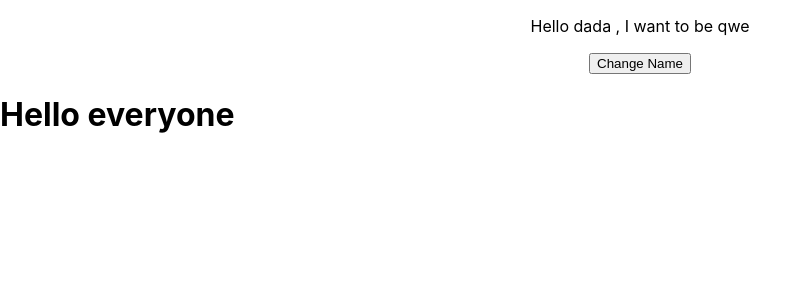
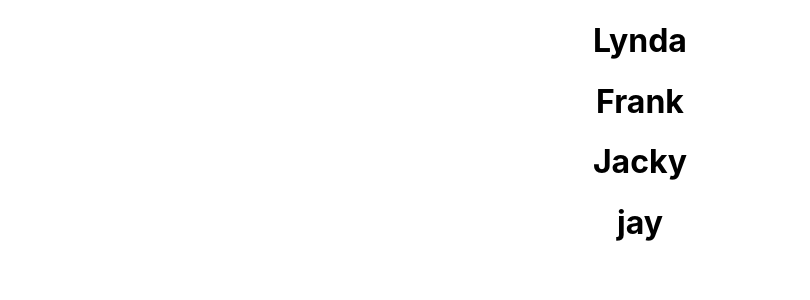
Before and after one commit to jaypandya1/monsters-rolodex, a React (Create React App) app in the folder monsters-rolodex/: page / in a window 1280 px wide. Shown: the top 300 px of the page, without its empty margins (0-810 px from the left). Built offline with nearby package versions, Linux system fonts and the light colour scheme.

Commit message:
adding notes for constructor and map()

```diff
--- a/monsters-rolodex/public/index.html
+++ b/monsters-rolodex/public/index.html
@@ -10,36 +10,14 @@
       content="Web site created using create-react-app"
     />
     <link rel="apple-touch-icon" href="%PUBLIC_URL%/logo192.png" />
-    <!--
-      manifest.json provides metadata used when your web app is installed on a
-      user's mobile device or desktop. See https://developers.google.com/web/fundamentals/web-app-manifest/
-    -->
     <link rel="manifest" href="%PUBLIC_URL%/manifest.json" />
-    <!--
-      Notice the use of %PUBLIC_URL% in the tags above.
-      It will be replaced with the URL of the `public` folder during the build.
-      Only files inside the `public` folder can be referenced from the HTML.
 
-      Unlike "/favicon.ico" or "favicon.ico", "%PUBLIC_URL%/favicon.ico" will
-      work correctly both with client-side routing and a non-root public URL.
-      Learn how to configure a non-root public URL by running `npm run build`.
-    -->
     <title>Monsters-rolodex</title>
   </head>
   <body>
     <noscript>You need to enable JavaScript to run this app.</noscript>
     <div id="root"></div>
 
-    <h1>Hello everyone</h1>
-    <!--
-      This HTML file is a template.
-      If you open it directly in the browser, you will see an empty page.
 
-      You can add webfonts, meta tags, or analytics to this file.
-      The build step will place the bundled scripts into the <body> tag.
-
-      To begin the development, run `npm start` or `yarn start`.
-      To create a production bundle, use `npm run build` or `yarn build`.
-    -->
   </body>
 </html>
--- a/monsters-rolodex/src/App.js
+++ b/monsters-rolodex/src/App.js
@@ -3,20 +3,34 @@ import "./App.css";
 
 class App extends Component {
   constructor() {
+    //its method to initialize an objects state in a class. it automatically calls during the creation of an object in a  class.
+    /*
+The constructor in react is called before the component is mounted.
+When you implement the constructor for a React Component , you need to call super(props) method before any other statements.
+
+##Syntax :
+Constructor (props) {
+  super(props);
+}
+
+##Uses of constructors ::
+1. It used for initializing the local state of the component by assigning an object to this.state
+2. It used for binding event handler methods that occur in your component.
+
+*/
     super();
 
     this.state = {
-      name: "dada",
-      company:'qwe'
+      monsters: [{ name: "Lynda" }, { name: "Frank" }, { name: "Jacky" }, {name:"jay"}],
     };
   }
+
   render() {
     return (
       <div className="App">
-        <p>Hello {this.state.name} , I want to be {this.state.company}</p>
-        <button onClick={() => this.setState({ name: "jay" })}>
-          Change Name
-        </button>
+        {this.state.monsters.map((monster) => {
+          return <h1>{monster.name}</h1>;
+        })}
       </div>
     );
   }
```
